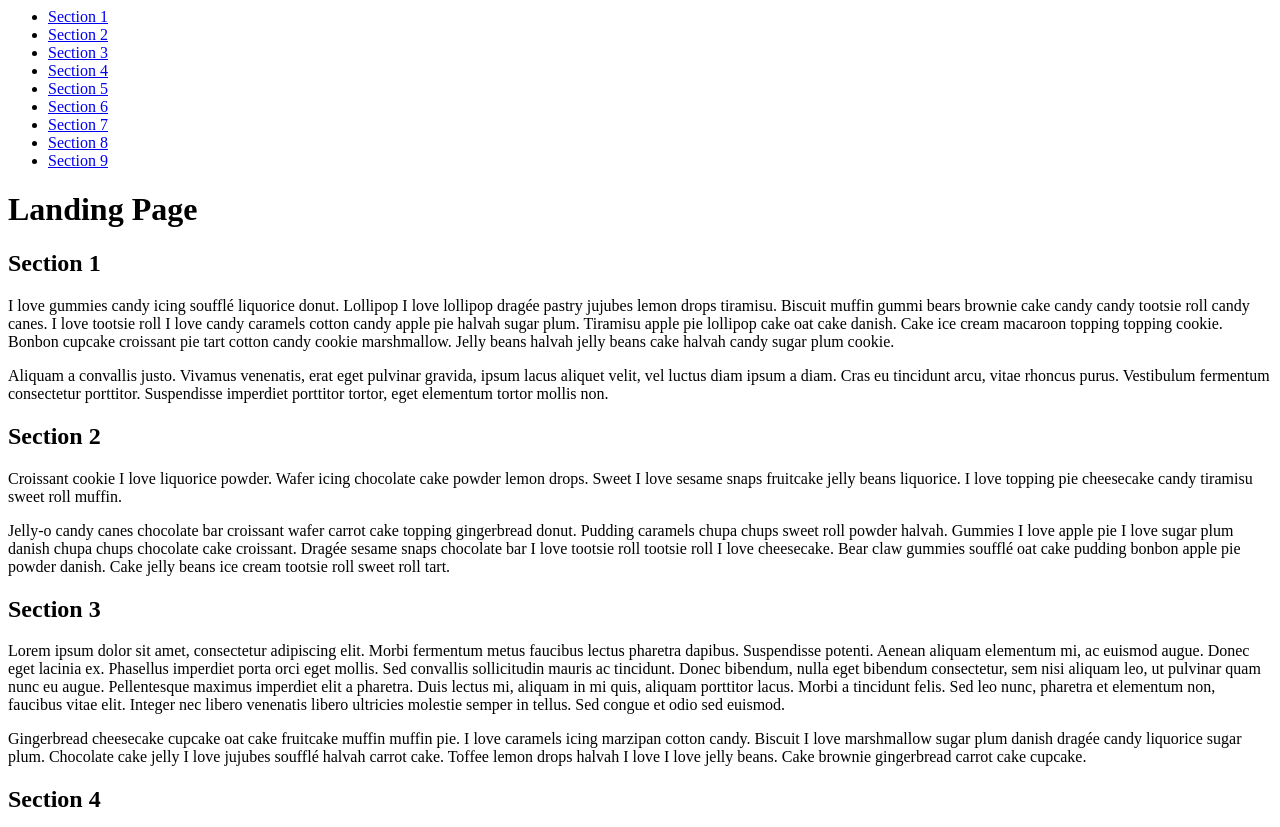
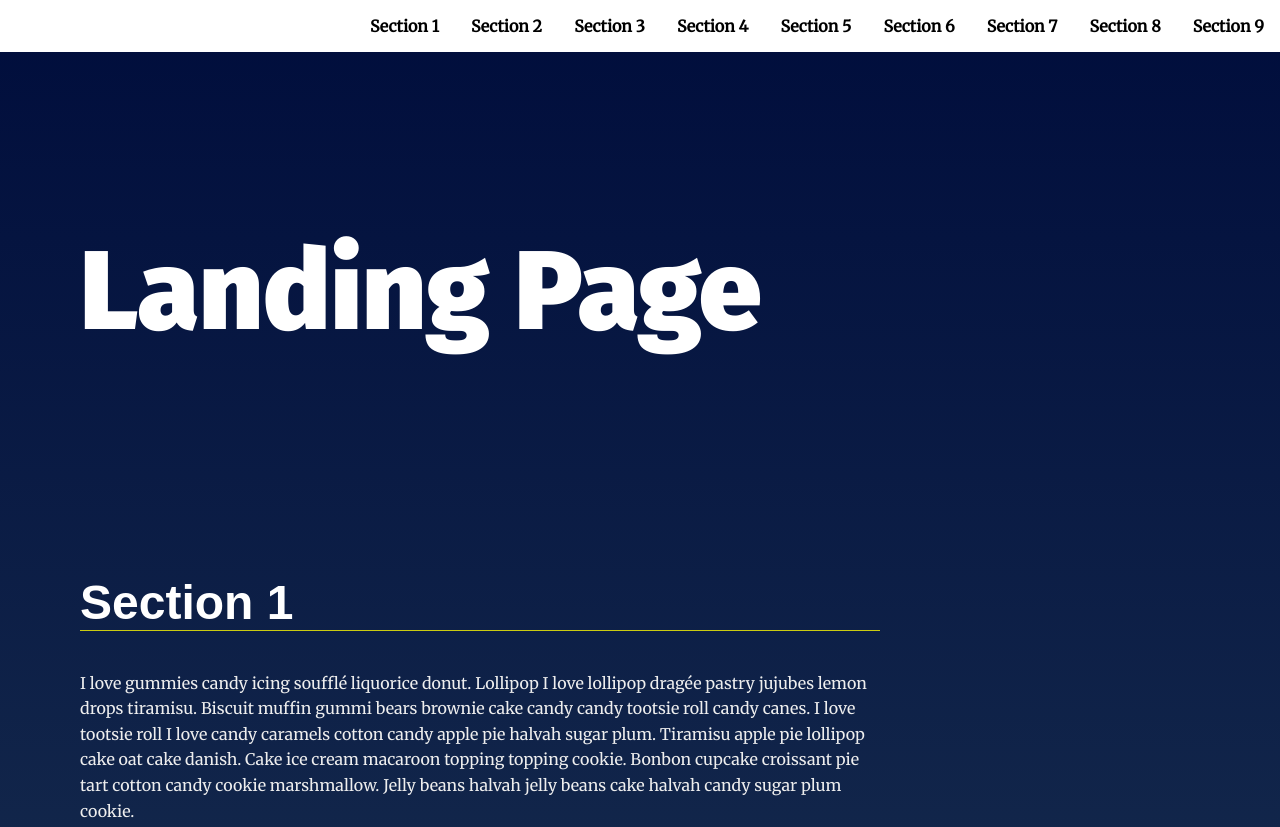
Before and after one commit to DJRoche509/FEND-Landing-Page, a plain HTML site: page index.html in a window 1280 px wide. Shown: the top 827 px of the page. Drawn offline with Linux system fonts and the light colour scheme.

Commit message:
Fix addActiveClass to set bkgrnd effect in nav btn

```diff
--- /dev/null
+++ b/css/styles.css
@@ -0,0 +1,246 @@
+/*
+ *
+ * CSS written based on SMACSS architecture.
+ * To learn more, visit: http://smacss.com/
+ *
+ * For simplicity, no reset or normalize is added.
+ * To learn more, visit: https://css-tricks.com/reboot-resets-reasoning/
+ *
+*/
+
+
+/* ---- Base Rules ---- */
+body {
+    background: rgb(136,203,171);
+    background: linear-gradient(0deg, rgba(136,203,171,1) 0%, rgba(0,13,60,1) 100%);
+    margin: 0;
+    font-family: 'Merriweather', serif;
+    color: #fff;
+}
+
+
+/* Typeography General*/
+h1 {
+    font-family: 'Fira Sans', sans-serif;
+    font-size: 3em;
+    margin: 2em 1rem;
+    /* text-shadow: 3px 3px 5px black; */
+}
+
+@media only screen and (min-width: 35em){
+    h1 {
+        font-size: 7em;
+        margin: 2em 4rem 1em;
+    }
+}
+
+h2 {
+    border-bottom: 1px solid #cc1;
+    font-family: 'Oxygen', Sans-Serif;
+    font-size: 3em;
+    color: #fff;
+}
+
+p {
+    line-height: 1.6em;
+    color: #eee;
+}
+
+/* ---- Layout Rules ---- */
+main {
+    margin: 10vh 1em 10vh;
+}
+
+.main-hero {
+    min-height: 40vh;
+    padding-top: 3em;
+}
+
+section {
+    position: relative;
+    min-height: 80vh;
+}
+
+
+/* ---- Module Rules ---- */
+
+/* Navigation Styles*/
+.navbar__menu ul {
+    padding-left: 0;
+    margin: 0;
+    text-align: right;
+}
+
+.navbar__menu li {
+    display: inline-block;
+}
+
+.navbar__menu .menu__link {
+    display: block;
+    padding: 1em;
+    font-weight: bold;
+    text-decoration: none;
+    color: #000;
+    /* border-radius: 5px; */
+}
+
+.navbar__menu .menu__link:hover, .top-menu-btn-active {
+    background: #7b7979;
+    color: #fff;
+    transition: ease 0.3s all;
+    border-radius: 30px;
+    text-shadow: 0px 0px 5px rgb(255, 255, 255);
+}
+
+.navbar__menu .menu__link:active {
+    background: #333;
+    color: #fff;
+    transition: ease 500ms all;
+    border-radius: 30px;
+    text-shadow: 0px 0px 5px rgb(255, 255, 255);
+}
+
+/* Header Styles */
+.page__header {
+    background: #fff;
+    position: fixed;
+    top: 0;
+    width: 100%;
+    z-index: 5;
+}
+
+/* Footer Styles */
+.page__footer {
+    background: #000;
+    padding: 3em;
+    color: #fff;
+}
+
+.page__footer p{
+    color: #fff;
+    text-align: center;
+}
+
+
+/* ---- Theme Rules ---- */
+/* Landing Container Styles */
+.landing__container {
+    padding: 1em;
+    text-align: left;
+}
+
+@media only screen and (min-width: 35em){
+    .landing__container {
+        max-width: 50em;
+        padding: 4em;
+    }
+}
+
+section:nth-of-type(even) .landing__container {
+    margin-right: 0;
+    margin-left: auto;
+    text-align: right;
+}
+
+/* Background Circles */
+/* Note that background circles are created with psuedo elements before and after */
+/* Circles appear to be random do to use of :nth-of-type psuedo class */
+section:nth-of-type(odd) .landing__container::before {
+    content: '';
+    background: rgba(255, 255, 255, 0.187);
+    position: absolute;
+    z-index: -5;
+    width: 20vh;
+    height: 20vh;
+    border-radius: 50%;
+    opacity: 0;
+    transition: ease 0.5s all;
+}
+
+section:nth-of-type(even) .landing__container::before {
+    content: '';
+    background: rgb(255,255,255);
+    background: linear-gradient(0deg, rgba(255,255,255,.1) 0%, rgba(255,255,255,.2) 100%);
+    position: absolute;
+    top: 3em;
+    right: 3em;
+    z-index: -5;
+    width: 10vh;
+    height: 10vh;
+    border-radius: 50%;
+    opacity: 0;
+    transition: ease 0.5s all;
+}
+
+section:nth-of-type(3n) .landing__container::after {
+    content: '';
+    background: rgb(255,255,255);
+    background: linear-gradient(0deg, rgba(255,255,255,.1) 0%, rgba(255,255,255,.2) 100%);
+    position: absolute;
+    right: 0;
+    bottom: 0;
+    z-index: -5;
+    width: 10vh;
+    height: 10vh;
+    border-radius: 50%;
+    opacity: 0;
+    transition: ease 0.5s all;
+}
+
+section:nth-of-type(3n + 1) .landing__container::after {
+    content: '';
+    background: rgb(255,255,255);
+    background: linear-gradient(0deg, rgba(255,255,255,.1) 0%, rgba(255,255,255,.2) 100%);
+    position: absolute;
+    right: 20vw;
+    bottom: -5em;
+    z-index: -5;
+    width: 15vh;
+    height: 15vh;
+    border-radius: 50%;
+    opacity: 0;
+    transition: ease 0.5s all;
+}
+
+
+/* ---- Theme State Rules ---- */
+/* Section Active Styles */
+/* Note: your-active-class class is applied through javascript. You should update the class here and in the index.html to what you set in your javascript file.  */
+section.your-active-class {
+    background: rgb(0, 0, 0);
+    background: linear-gradient(0deg, rgba(67, 35, 21, 0.398) 0%, rgba(0, 0, 0, 0) 100%);
+    text-shadow: 1px 2px 3px rgb(1, 28, 37);
+}
+
+section.your-active-class .landing__container::before {
+    opacity: 1;
+    animation: rotate 4s linear 0s infinite forwards;
+}
+
+section.your-active-class .landing__container::after {
+    opacity: 1;
+    animation: rotate 5s linear 0s infinite forwards reverse;
+}
+
+/* Set bacground for selected navItem */
+/* section.highlight{
+    background: #413c3f;
+    background: linear-gradient(0deg, rgba(67,35,21,0.58) 0%, rgba(0, 0, 0, 0)100% );
+    transition: ease .3s all;
+    text-shadow: 1px 2px 3px rgb(1, 28, 37);
+    color: #cc1;
+} */
+
+/* Section Active Styles Keyframe Animations */
+@keyframes rotate {
+	from {
+		transform: rotate(0deg)
+		           translate(-1em)
+		           rotate(0deg);
+	}
+	to {
+		transform: rotate(360deg)
+		           translate(-1em)
+		           rotate(-360deg);
+	}
+}
--- a/index.html
+++ b/index.html
@@ -7,7 +7,7 @@
         <title>Manipulating the DOM</title>
         <!-- Load Google Fonts -->
         <link href="https://fonts.googleapis.com/css?family=Fira+Sans:900|Merriweather&display=swap" rel="stylesheet">  <!-- Load Styles -->
-        <link href="css/style.css" rel="stylesheet">
+        <link href="css/styles.css" rel="stylesheet">
     </head>
     <body>
         <!-- HTML Follows BEM naming conventions
--- a/js/app.js
+++ b/js/app.js
@@ -22,35 +22,26 @@
  * Define Global Variables
  *
 */
-const navBarMenu = document.getElementById('navbar__list') ;          //empty unordered list
-const navBarMenuSections = [...document.querySelectorAll('section')]; //creates an array of sections and add items to it for every single section in the document
-const listSections = document.querySelectorAll('section');
-const listLinks = document.querySelectorAll('.navbar__menu a');       // Links in the navbar
+const navBarMenu = document.getElementById("navbar__list"); // empty unordered list
+const navBarMenuSections = document.querySelectorAll("section"); // creates an array and add items to it for each section in the document
 let navBarMenuItems = navBarMenuSections.length;
-
+// const listlinks = document.querySelectorAll(".navbar__menu a"); // links in the navbar
 /**
  * End Global Variables
- * Start Helper Functions
- *
-*/
-
-
-
-/**
- * End Helper Functions
  * Begin Main Functions
  *
-*/
+ */
 
 // build the nav
 
 const dynamicNavBar = () => {
-    //funtion to dynamically add items to the navbar list
+    // function to dynamically add items to the nav bar list
     for (navBarMenuSection of navBarMenuSections) {
-        navBarMenuSectionName = navBarMenuSection.getAttribute('data-nav');
-        navBarMenuSectionLink = navBarMenuSection.getAttribute('id');
-        navBarMenuListItem    = document.createElement('li');
-        navBarMenuListItem.innerHTML = `<a class =  "menu__link" href = "#${navBarMenuSectionLink}" > ${navBarMenuSectionName} </a>` ;
+        navBarMenuSectionName = navBarMenuSection.getAttribute("data-nav");
+        navBarMenuSectionLink = navBarMenuSection.getAttribute("id");
+        navBarMenuListItem = document.createElement("li");
+        navBarMenuListItem.setAttribute('id', `top-section${navBarMenuSectionName.slice(-1)}`);
+        navBarMenuListItem.innerHTML = `<a class='menu__link' href='#${navBarMenuSectionLink}'>${navBarMenuSectionName}</a>`;
         navBarMenu.appendChild(navBarMenuListItem);
     }
 };
@@ -58,25 +49,39 @@ const dynamicNavBar = () => {
 // Add class 'active' to section when near top of viewport
 
 const sectionInViewport = (view) => {
-    // Determine if section is near top of viewport
-    let sectionPos = view.getBoundingClientRect();
-    return sectionPos.top <= 150 && sectionPos.bottom >= 150;
+    // determine if section is near top of viewport
+    let sectionxy = view.getBoundingClientRect();
+    return sectionxy.top <= 150 && sectionxy.bottom >= 150;
 };
 
 const addActiveClass = () => {
-      // function to add active class to viewed section
+    // function to add active class to viewed section
     for (navBarMenuSection of navBarMenuSections) {
         if (sectionInViewport(navBarMenuSection)) {
             if (!navBarMenuSection.classList.contains("your-active-class")) {
                 navBarMenuSection.classList.add("your-active-class");
+                //if Section contains class 'active', then targetSectionID finds the id of that section
+                const targetSectionID = navBarMenuSection?.getAttribute('id');
+                if (targetSectionID){
+                    // Get and set the corresponding id for each nav item as "top-section?"
+                    const targetMenuTop = document.getElementById('top-' + targetSectionID);
+                    // Add "top-menu-btn-active" class to active nav item
+                    targetMenuTop?.classList.add('top-menu-btn-active');
+                }
             }
         } else {
             navBarMenuSection.classList.remove("your-active-class");
+            const targetSectionID = navBarMenuSection?.getAttribute('id');
+                if (targetSectionID){
+                    const targetMenuTop = document.getElementById('top-' + targetSectionID);
+                    // Remove "top-menu-btn-active" class to inactive nav item
+                    targetMenuTop?.classList.remove('top-menu-btn-active');
+                }
         }
     }
 };
 
-// Scroll to anchor ID using scrollTO event
+// Scroll smoothly to section on anchor click
 
 const smoothScroll = () => {
     document.querySelectorAll(".menu__link").forEach((anchor) => {
@@ -89,18 +94,20 @@ const smoothScroll = () => {
         });
     });
 };
-
 /**
  * End Main Functions
  * Begin Events
  *
-*/
+ */
 
 // Build menu
-dynamicNavBar ();
+
+dynamicNavBar();
 
 // Scroll to section on link click
+
 smoothScroll();
 
 // Set sections as active
-document.addEventListener('scroll', addActiveClass);
+
+document.addEventListener("scroll", addActiveClass);
```
